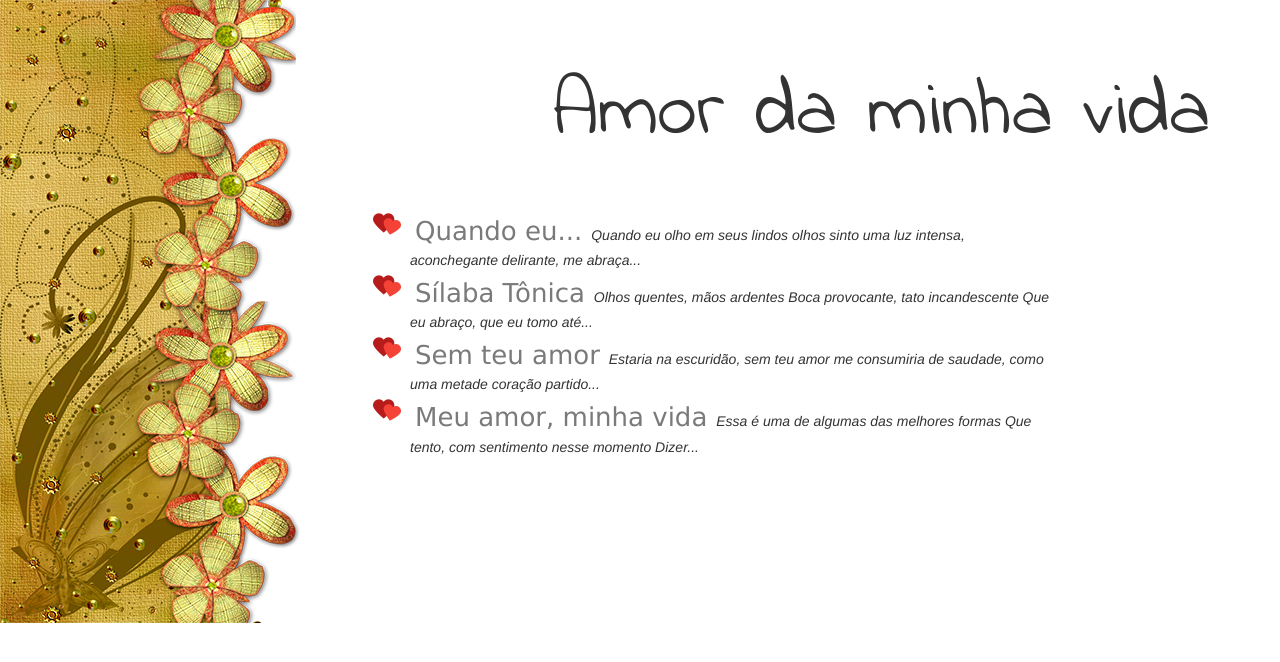
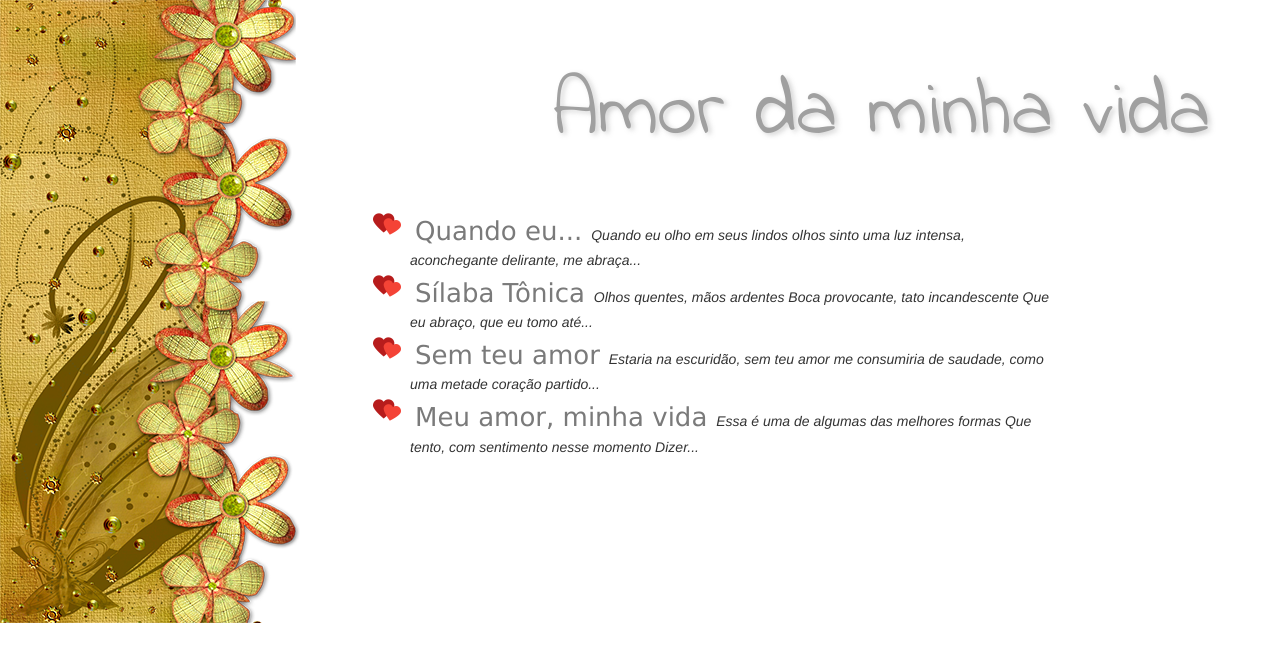
Before and after one commit to theblackbeard/taty, a Jekyll site: the page built from index.html, in a window 1280 px wide. Shown: the top 662 px of the page. Built offline with Jekyll 4.4.1, drawn with Linux system fonts in a browser that asks for light colours.

Commit message:
Final Update

```diff
--- a/css/layout.css
+++ b/css/layout.css
@@ -16,6 +16,8 @@ h1.page-header{
     padding-top: 20px;
     padding-bottom: 30px;
     border: 0px solid #000;
+    text-shadow: 3px 2px 5px rgba(150, 150, 150, 0.42);
+    color: #A0A0A0;
 }
 
 hr.sep {
```
